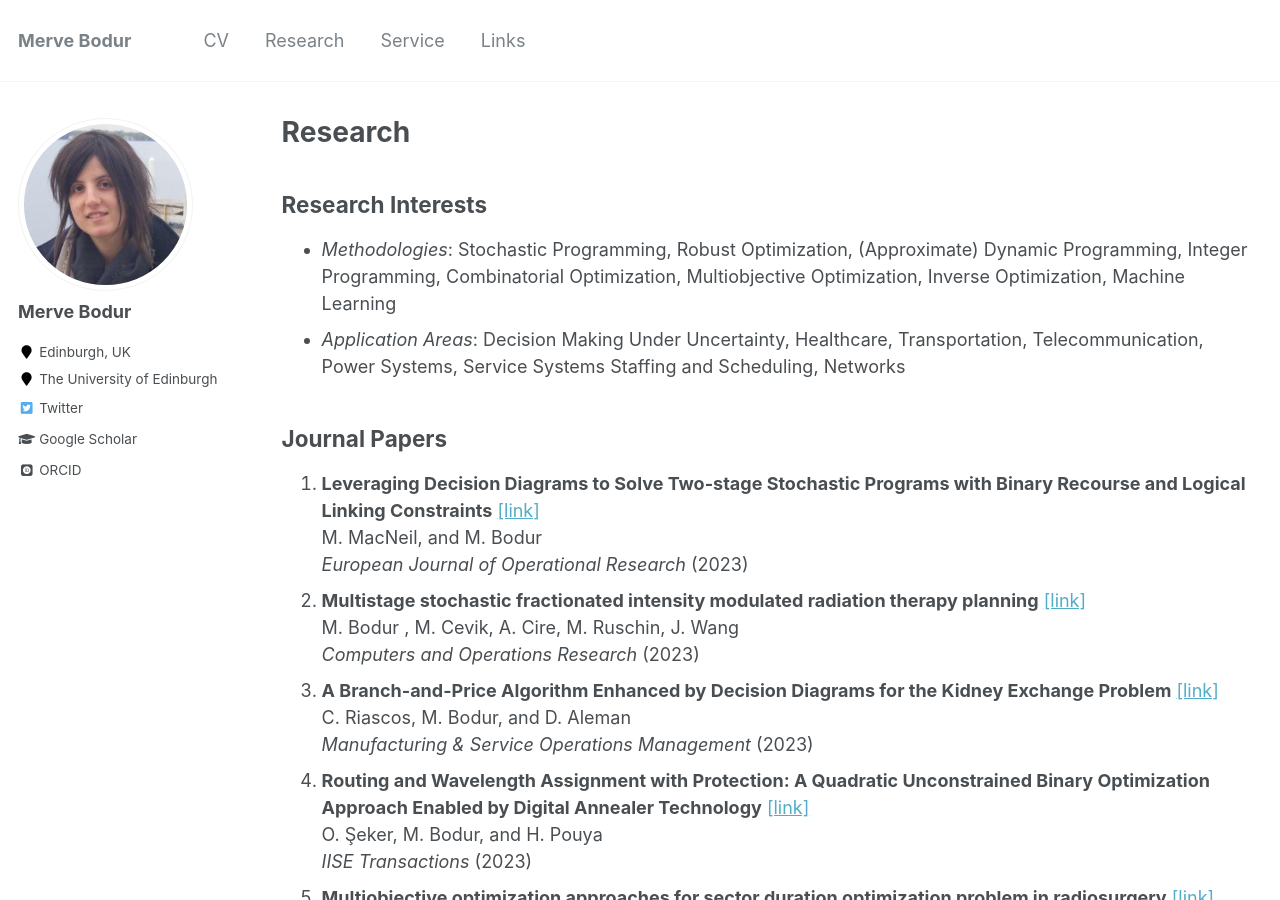
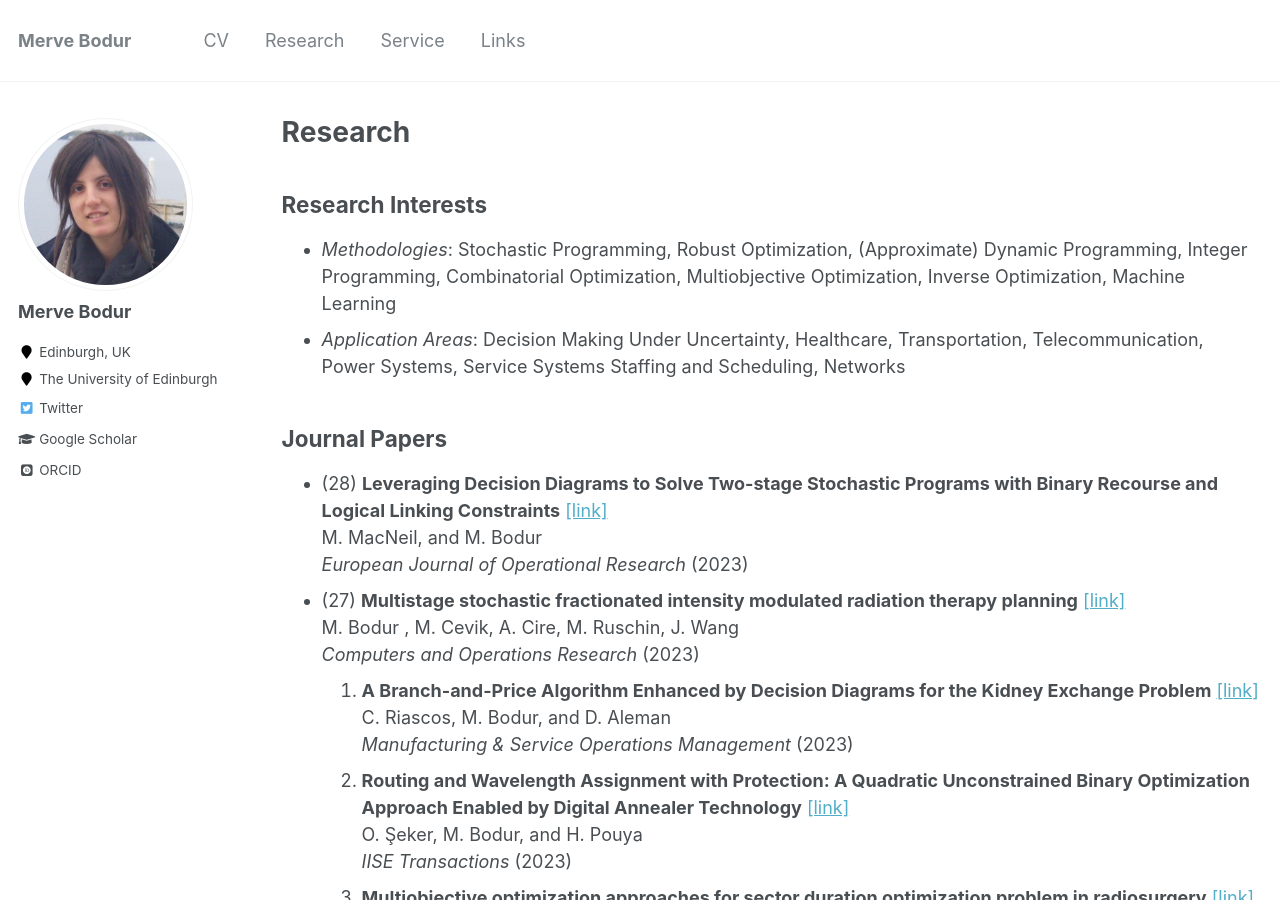
Before and after one commit to mervebodur/mervebodur.github.io, a Jekyll site: the page built from _pages/research.md, in a window 1280 px wide and 900 px high. Built offline with Jekyll 4.4.1, drawn with Linux system fonts in a browser that asks for light colours; some web fonts are replaced.

Commit message:
Update research.md

```diff
--- a/_pages/research.md
+++ b/_pages/research.md
@@ -10,10 +10,10 @@ author_profile: true
 - *Application Areas*: Decision Making Under Uncertainty, Healthcare, Transportation, Telecommunication, Power Systems, Service Systems Staffing and Scheduling, Networks
 
 ## Journal Papers
-28. **Leveraging Decision Diagrams to Solve Two-stage Stochastic Programs with Binary Recourse and Logical Linking Constraints** [[link]](https://optimization-online.org/wp-content/uploads/2022/11/BDD_2SP.pdf)\
+- (28) **Leveraging Decision Diagrams to Solve Two-stage Stochastic Programs with Binary Recourse and Logical Linking Constraints** [[link]](https://optimization-online.org/wp-content/uploads/2022/11/BDD_2SP.pdf)\
 M. MacNeil, and M. Bodur\
 *European Journal of Operational Research* (2023)
-27. **Multistage stochastic fractionated intensity modulated radiation therapy planning** [[link]](https://doi.org/10.1016/j.cor.2023.106371)\
+- (27) **Multistage stochastic fractionated intensity modulated radiation therapy planning** [[link]](https://doi.org/10.1016/j.cor.2023.106371)\
 M. Bodur , M. Cevik, A. Cire, M. Ruschin, J. Wang\
 *Computers and Operations Research* (2023)
 26. **A Branch-and-Price Algorithm Enhanced by Decision Diagrams for the Kidney Exchange Problem** [[link]](https://pubsonline.informs.org/doi/abs/10.1287/msom.2022.0192)\
```
